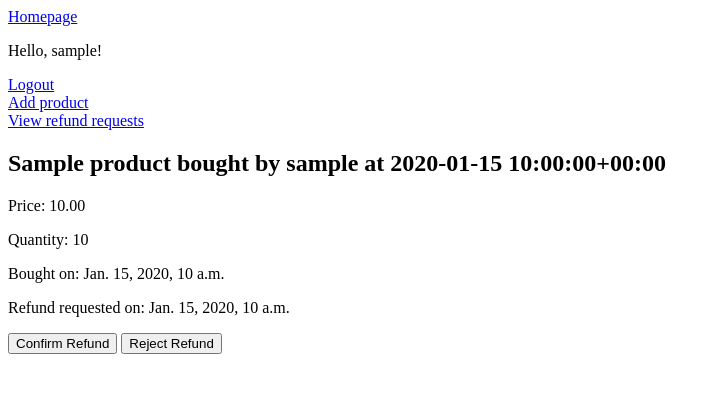
After one commit to M-Garkaviuk/Module1_Shop, a Django app: page /refunds/ in a window 1280 px wide. The commit adds this page. Shown: the top 393 px of the page, without its empty margins (0-720 px from the left). Run offline with Django 4.2, Linux system fonts and the light colour scheme; a user stored in the database is signed in; tables that the repository leaves empty hold one stand-in row (values such as "Sample post").

Commit message:
Added admin processing of refunds

```diff
--- a/shop/models.py
+++ b/shop/models.py
@@ -21,6 +21,7 @@ class Purchase(models.Model):
         three_minutes_ago = timezone.now() - timezone.timedelta(minutes=3)
         return self.purchase_created >= three_minutes_ago
 
+
 class Refund(models.Model):
     refund_time = models.DateTimeField(auto_now_add=True)
     refund_purchase = models.OneToOneField("Purchase", on_delete=models.CASCADE, related_name="refund")
--- a/shop/urls.py
+++ b/shop/urls.py
@@ -2,7 +2,7 @@
 from django.urls import path
 from shop.views import (Login, Logout, Register,
                         ProductListView, ProductCreateView, ProductUpdate, ProductPurchaseView,
-                        UserCabinetView, RefundRequestView)
+                        UserCabinetView, RefundRequestView, RefundListView, RefundProcessing)
 
 
 urlpatterns = [
@@ -10,8 +10,10 @@ urlpatterns = [
     path('product/create', ProductCreateView.as_view(), name='product-create'),
     path('product/purchase', ProductPurchaseView.as_view(), name='product-purchase'),
     path('cabinet/', UserCabinetView.as_view(), name='user-cabinet'),
-    path('cabinet/<int:pk>/refund', RefundRequestView.as_view(), name='refund-request'),
+    path('cabinet/<int:purchase_id>/refund', RefundRequestView.as_view(), name='refund-request'),
     path('product/<int:pk>/update', ProductUpdate.as_view(), name='product-update'),
+    path('refunds/', RefundListView.as_view(), name='refund-list'),
+    path('refunds/<int:refund_id>/refund', RefundProcessing.as_view(), name='refund-process'),
     path('registration/', Register.as_view(), name='registration'),
     path('login/', Login.as_view(), name='login'),
     path('logout/', Logout.as_view(), name='logout'),
--- a/shop/views.py
+++ b/shop/views.py
@@ -1,7 +1,6 @@
-from django.http import HttpResponseBadRequest, HttpResponse
+from django.http import HttpResponseBadRequest, HttpResponse, HttpResponseRedirect
 from django.views import View
 from shop.models import Product, Purchase, Refund
-from django.views.generic.base import TemplateView
 from shop.forms import CustomerForm, ProductForm, PurchaseCreationForm
 from django.contrib.auth.mixins import LoginRequiredMixin
 from django.contrib.auth.views import LoginView, LogoutView
@@ -69,16 +68,50 @@ class ProductPurchaseView(LoginRequiredMixin,CreateView):
 class RefundRequestView(View):
     def post(self, request, purchase_id):
         try:
-            purchase = Purchase.objects.get(pk=purchase_id)
+            refund_purchase = Purchase.objects.get(pk=purchase_id)
         except Purchase.DoesNotExist:
             return HttpResponseBadRequest("Purchase not found")
 
-        if purchase.is_refundable:
-            refund_request = Refund(purchase=purchase)
+        if refund_purchase.is_refundable:
+            refund_request = Refund(refund_purchase=refund_purchase)
             refund_request.save()
             return HttpResponse("Refund request sent successfully")
         else:
             return HttpResponseBadRequest("Refund request is not available at this time")
+
+
+class RefundListView(LoginRequiredMixin, ListView):
+    model = Refund
+    template_name = 'refund_requests.html'
+    context_object_name = 'refunds'
+    login_url = 'login/'
+
+
+class RefundProcessing(View):
+
+    def post(self, request, refund_id):
+        try:
+            refund = Refund.objects.get(pk=refund_id)
+        except Refund.DoesNotExist:
+            return HttpResponseBadRequest("Refund not found")
+
+        action = request.POST.get('action')
+
+        if action == "confirm":
+            refund.refund_purchase.product.stock += refund.refund_purchase.product_quantity
+            refund.refund_purchase.product.save()
+
+            refund.refund_purchase.user.wallet += (
+                        refund.refund_purchase.product.price * refund.refund_purchase.product_quantity)
+            refund.refund_purchase.user.save()
+
+            refund.delete()
+
+            return HttpResponseRedirect('/refunds')
+
+        elif action == "reject":
+            refund.delete()
+            return HttpResponseRedirect('/refunds')
 
 
 class UserCabinetView(LoginRequiredMixin, ListView):
--- a/templates/base.html
+++ b/templates/base.html
@@ -12,13 +12,14 @@
             <a href="{% url 'login' %}">Login</a>
         </div>
     {% else %}
+        <p>Hello, {{ request.user.username }}!</p>
         <div>
             <a href="{% url 'logout' %}">Logout</a>
         </div>
     {% endif %}
 {% if request.user.is_staff %}
     <a class = "nav-item" href ="{% url "product-create" %}">Add product</a><br>
-    <a class = "nav-item" href ="">View refund requests</a><br>
+    <a class = "nav-item" href ="{% url "refund-list" %}">View refund requests</a><br>
 {% endif %}
     {% block content %}
     {% endblock %}
--- /dev/null
+++ b/templates/refund_requests.html
@@ -0,0 +1,28 @@
+<!DOCTYPE html>
+<html lang="en">
+<head>
+    <meta charset="UTF-8">
+    <title>Refund requests</title>
+</head>
+<body>
+{% extends 'base.html' %}
+
+{% block content %}
+
+      {% for obj in object_list %}
+        <div>
+            <h2>{{ obj.refund_purchase }}</h2>
+            <p>Price: {{ obj.refund_purchase.product.price }}</p>
+            <p>Quantity: {{ obj.refund_purchase.product_quantity }}</p>
+            <p>Bought on: {{ obj.refund_purchase.purchase_created }}</p>
+            <p>Refund requested on: {{ obj.refund_purchase.purchase_created }}</p>
+
+
+            <form method="post" action="{% url 'refund-process' obj.pk %}">
+                {% csrf_token %}
+                <button type="submit" name="action" value="confirm">Confirm Refund</button>
+                <button type="submit" name="action" value="reject">Reject Refund</button>
+            </form>
+          </div>
+         {% endfor%}
+{% endblock %}
```
Also changed, not shown: shop/forms.py (+7 -1 lines), templates/index.html (+0 -10 lines).
